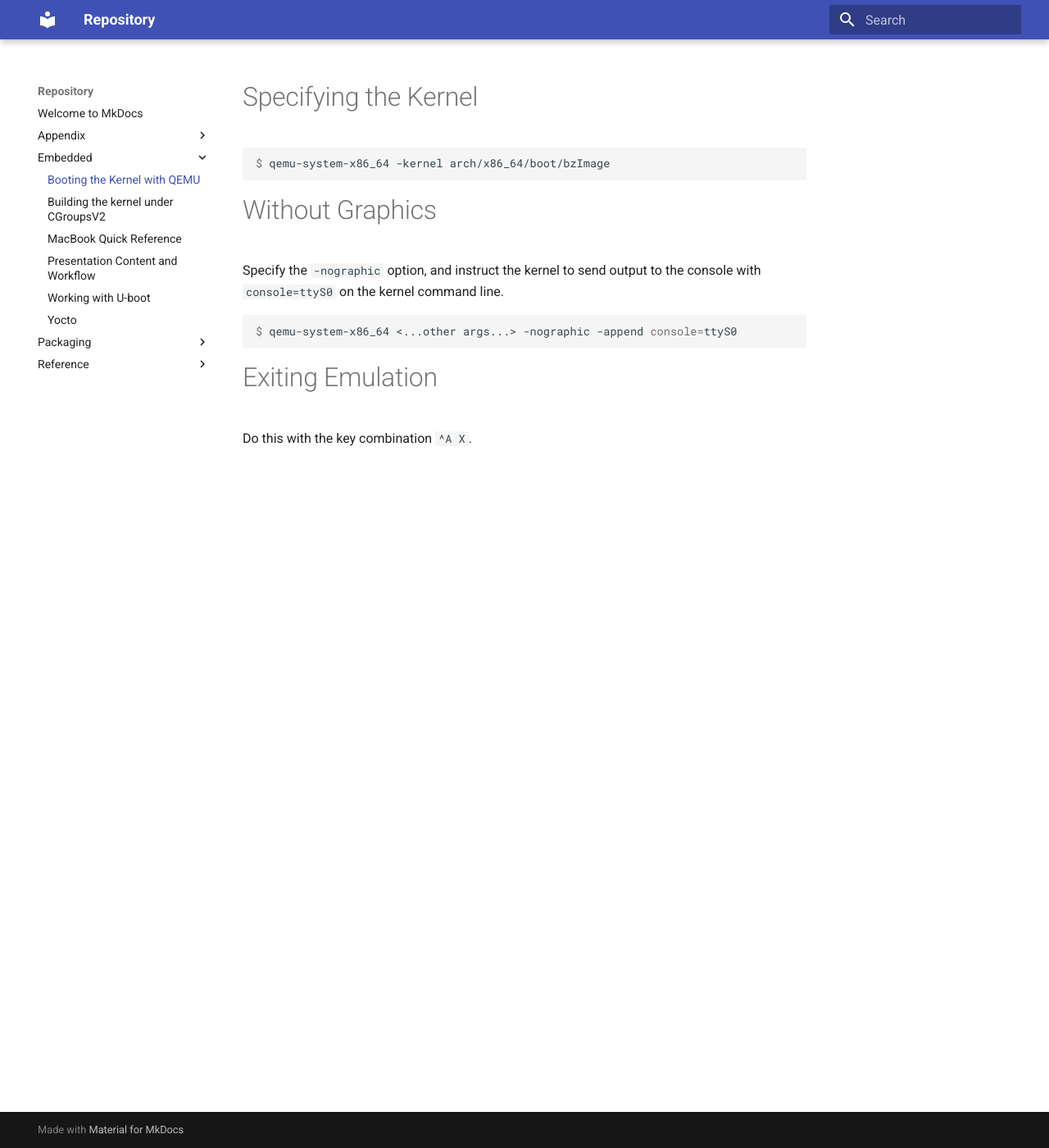
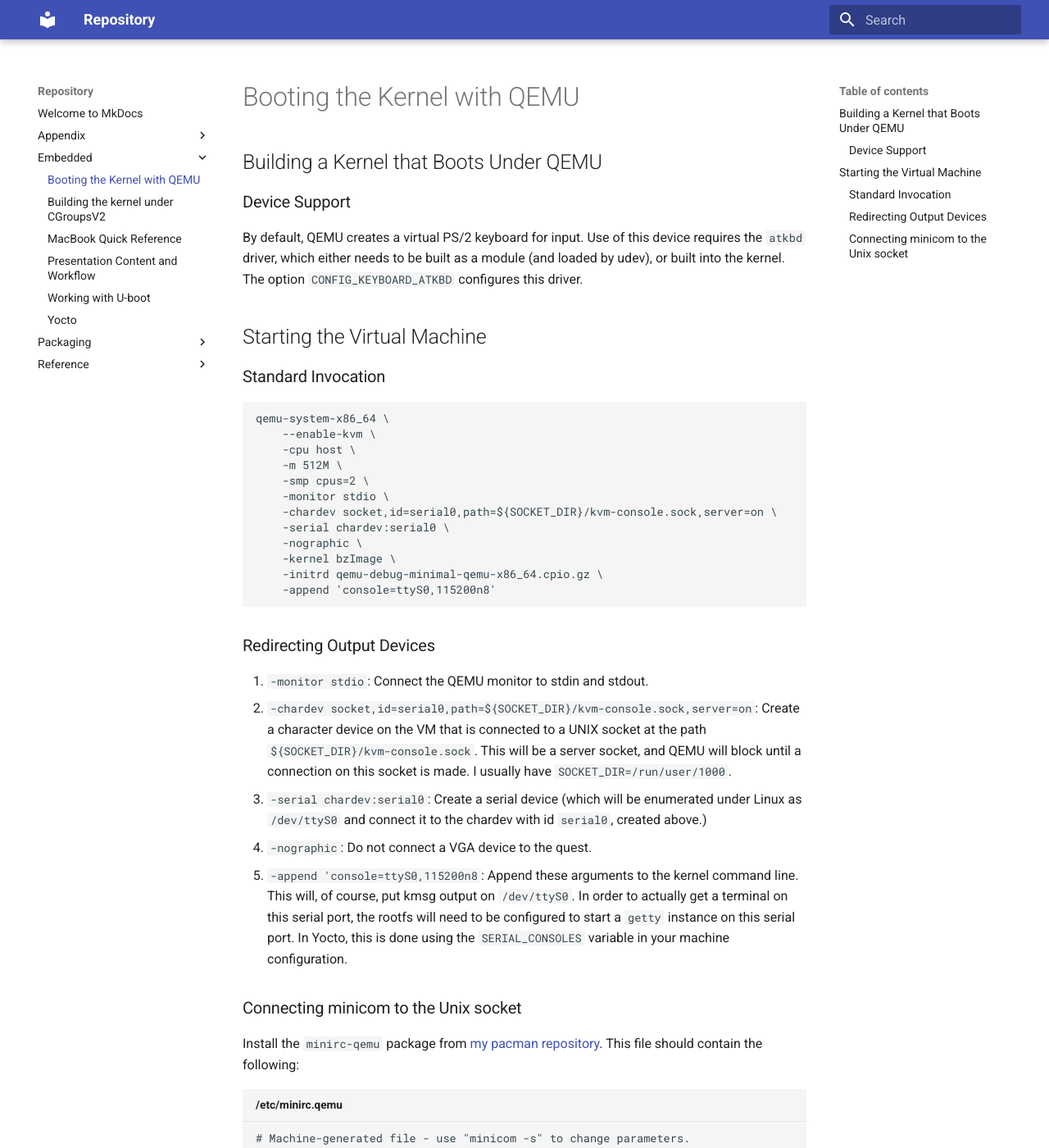
Before and after one commit to AmateurECE/twardyece-repository, an MkDocs documentation site: the page built from docs/Embedded/BootingKernelUnderQemu.md, in a window 1280 px wide and 1400 px high. Shown: the whole window at 82% size. Built offline with MkDocs 1.6.1 and Material for MkDocs 9.7.7, drawn with Linux system fonts in a browser that asks for light colours; some of the changed text lies outside the part shown.

Commit message:
Add more information about building/booting the kernel under QEMU

````diff
--- a/docs/Embedded/BootingKernelUnderQemu.md
+++ b/docs/Embedded/BootingKernelUnderQemu.md
@@ -2,21 +2,67 @@
 title: Booting the Kernel with QEMU
 ---
 
-# Specifying the Kernel
+## Building a Kernel that Boots Under QEMU
+
+### Device Support
+
+By default, QEMU creates a virtual PS/2 keyboard for input. Use of this device
+requires the `atkbd` driver, which either needs to be built as a module (and loaded
+by udev), or built into the kernel. The option `CONFIG_KEYBOARD_ATKBD` configures this
+driver.
+
+## Starting the Virtual Machine
+
+### Standard Invocation
+
+```
+qemu-system-x86_64 \
+    --enable-kvm \
+    -cpu host \
+    -m 512M \
+    -smp cpus=2 \
+    -monitor stdio \
+    -chardev socket,id=serial0,path=${SOCKET_DIR}/kvm-console.sock,server=on \
+    -serial chardev:serial0 \
+    -nographic \
+    -kernel bzImage \
+    -initrd qemu-debug-minimal-qemu-x86_64.cpio.gz \
+    -append 'console=ttyS0,115200n8'
+```
+
+### Redirecting Output Devices
+
+1. `-monitor stdio`: Connect the QEMU monitor to stdin and stdout.
+2. `-chardev socket,id=serial0,path=${SOCKET_DIR}/kvm-console.sock,server=on`:
+   Create a character device on the VM that is connected to a UNIX socket at the path
+   `${SOCKET_DIR}/kvm-console.sock`. This will be a server socket, and QEMU will block
+   until a connection on this socket is made. I usually have
+   `SOCKET_DIR=/run/user/1000`.
+3. `-serial chardev:serial0`: Create a serial device (which will be enumerated under
+   Linux as `/dev/ttyS0` and connect it to the chardev with id `serial0`, created
+   above.)
+4. `-nographic`: Do not connect a VGA device to the quest.
+5. `-append 'console=ttyS0,115200n8`: Append these arguments to the kernel command
+   line. This will, of course, put kmsg output on `/dev/ttyS0`. In order to actually
+   get a terminal on this serial port, the rootfs will need to be configured to start
+   a `getty` instance on this serial port. In Yocto, this is done using the
+   `SERIAL_CONSOLES` variable in your machine configuration.
+
+### Connecting minicom to the Unix socket
+
+Install the `minirc-qemu` package from [my pacman repository][1]. This file should
+contain the following:
+
+```title="/etc/minirc.qemu"
+# Machine-generated file - use "minicom -s" to change parameters.
+pu port             unix#/run/user/1000/kvm-console.sock
+pu linewrap         Yes
+```
+
+To start minicom using this configuration:
 
 ```shell-session
-$ qemu-system-x86_64 -kernel arch/x86_64/boot/bzImage
+$ minicom qemu
 ```
 
-# Without Graphics
-
-Specify the `-nographic` option, and instruct the kernel to send output to the
-console with `console=ttyS0` on the kernel command line.
-
-```shell-session
-$ qemu-system-x86_64 <...other args...> -nographic -append console=ttyS0
-```
-
-# Exiting Emulation
-
-Do this with the key combination `^A X`.
+[1]: https://github.com/AmateurECE/pacman
````
